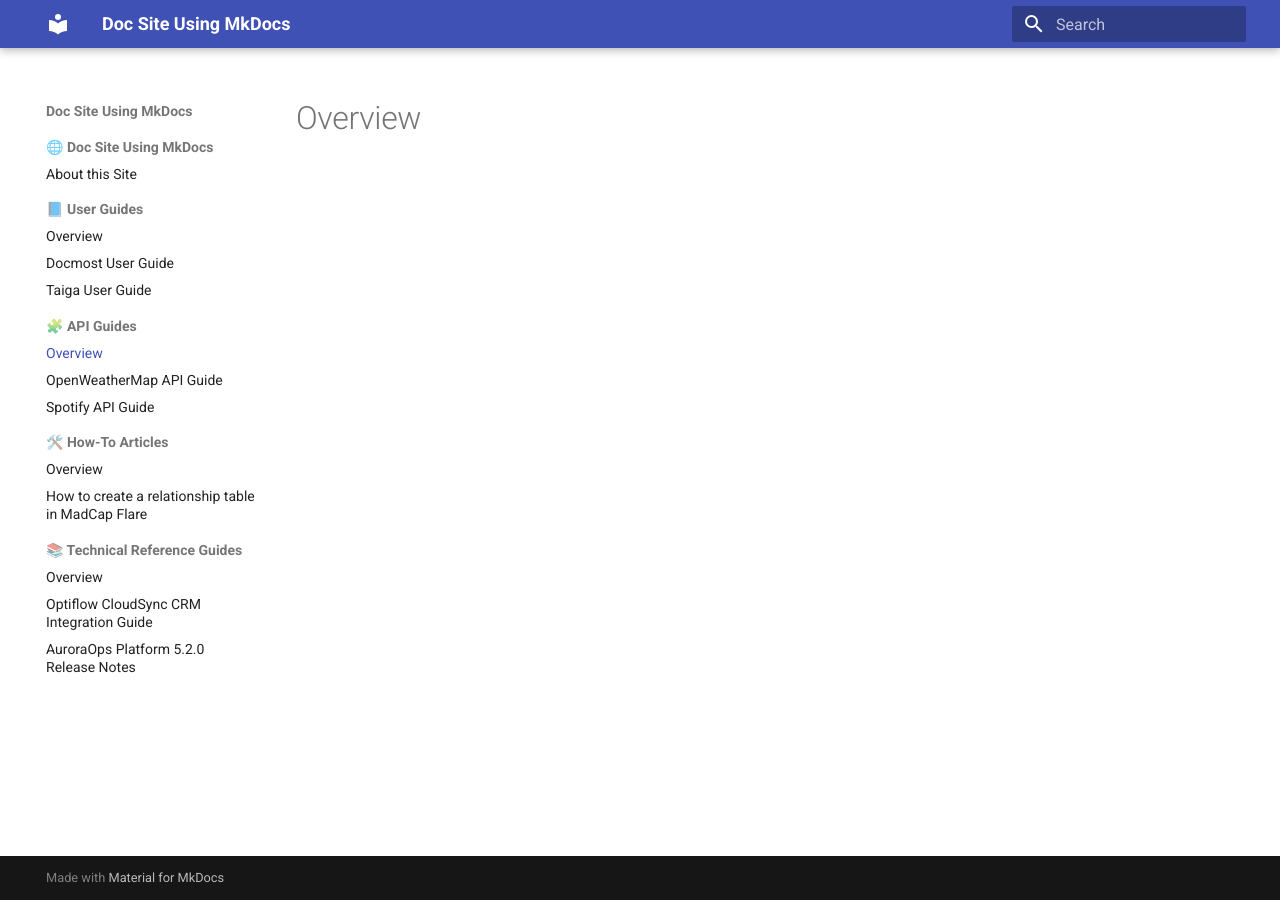
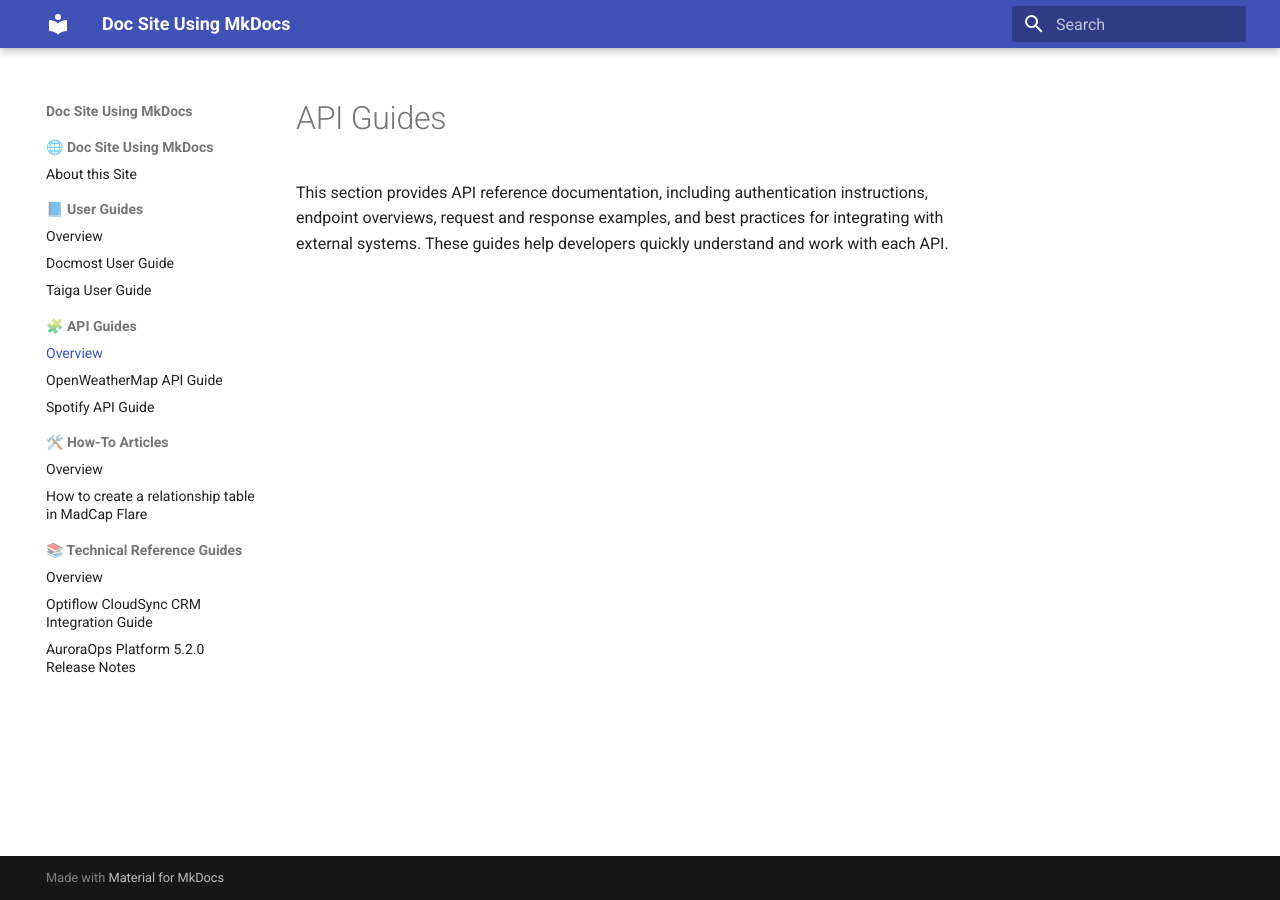
Before and after one commit to LizMarlowe-byte/docs-as-code-portfolio-mkdocs, an MkDocs documentation site: the page built from docs/api-guides/index.md, in a window 1280 px wide. Built offline with MkDocs 1.6.1 and Material for MkDocs 9.7.7, drawn with Linux system fonts in a browser that asks for light colours.

Commit message:
Update index.md

```diff
--- a/docs/api-guides/index.md
+++ b/docs/api-guides/index.md
@@ -1,4 +1,8 @@
 ---
 title: "API Guides"
-summary: "This curated collection of API guides showcases clear, structured documentation that helps developers integrate and extend applications effectively."
+summary: "API reference materials, authentication details, endpoint descriptions, and request/response examples."
 ---
+
+# API Guides
+
+This section provides API reference documentation, including authentication instructions, endpoint overviews, request and response examples, and best practices for integrating with external systems. These guides help developers quickly understand and work with each API.
```
